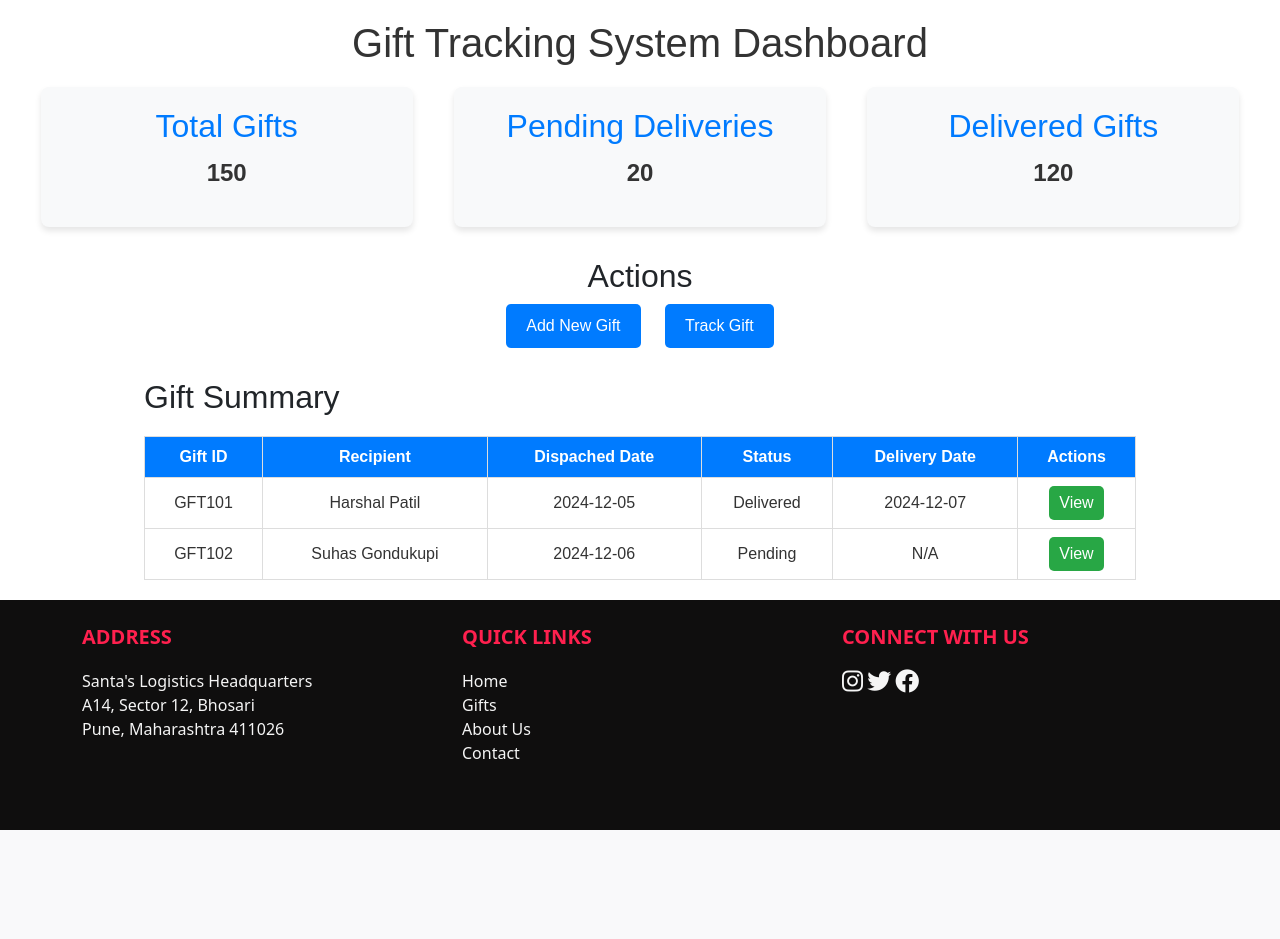
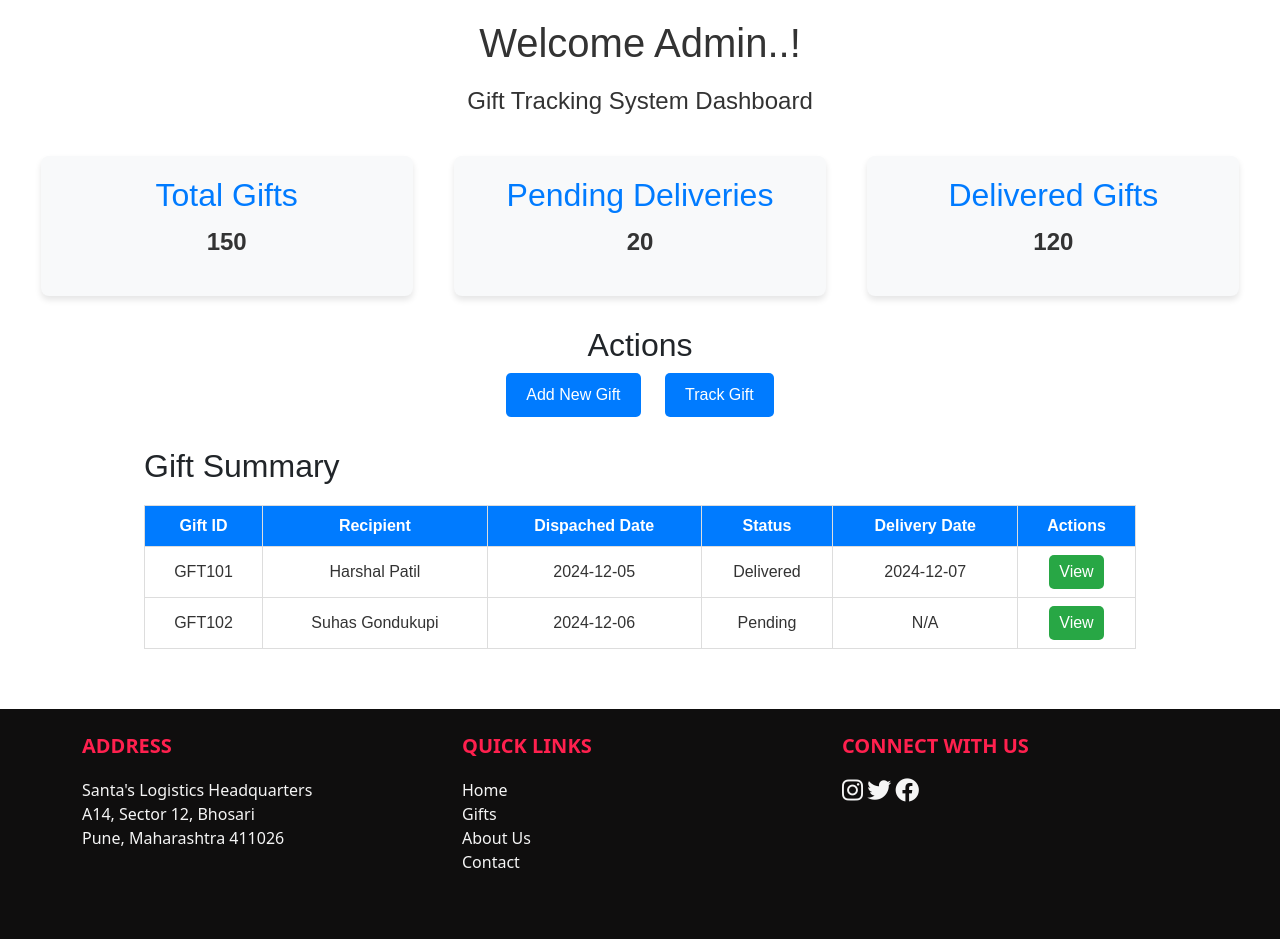
Before and after one commit to Suhas2002G/Santa-Treasure, a Django app: page /dashboard in a window 1280 px wide. Shown: the part 70-1009 px from the top of the page. Before the commit the page ends 900 px from the top, so only its background shows below. Run offline with Django 5.2, Linux system fonts and the light colour scheme; some libraries are stand-ins or nearby versions; some web fonts are replaced.

Commit message:
admin panel

```diff
--- a/santa/myapp/models.py
+++ b/santa/myapp/models.py
@@ -22,5 +22,6 @@ class Address(models.Model):
     city = models.CharField(max_length=50)  # City
     state = models.CharField(max_length=50)  # State
     postal_code = models.CharField(max_length=10)  # Postal/ZIP code
+    phone = models.CharField(max_length=10, blank=True, null=True)
     created_at = models.DateTimeField(auto_now_add=True)  # Timestamp of creation
     updated_at = models.DateTimeField(auto_now=True)  # Timestamp of last update
--- a/santa/myapp/views.py
+++ b/santa/myapp/views.py
@@ -69,25 +69,34 @@ def dashboard(request):
 
 # Admin Login
 def adminLogin(request):
-    context={}
+    print(User.objects.filter(username='admin@gmail.com'))
+    context = {}
     if request.method == 'GET':
-        return render(request,'AdminLogin.html')
+        return render(request, 'adminLogin.html', context)
+
+    e = request.POST.get('ue')  # retrieve username
+    p = request.POST.get('upass')  # retrieve password
+
+    # Authenticate user
+    user = authenticate(username=e, password=p)
+    if user:
+        if user.is_staff:  # Check for staff privileges
+            login(request, user)
+            return redirect('/dashboard')  # Redirect to admin dashboard
+        context['errormsg'] = "You don't have Admin access"
     else:
-        e=request.POST['ue']
-        p=request.POST['upass']
-        u=authenticate(username=e,password=p)
-        # print(u)
-        if u is not None and u.is_superuser==True:
-            # print(u)
-            login(request,u)
-            return redirect('/dashboard')
-        else:
-            context['errormsg']='Invalid Admin Credential'
-            return render(request,'AdminLogin.html',context)
+        context['errormsg'] = 'Invalid Admin Credentials'
+
+    # Render the login page with error message
+    return render(request, 'adminLogin.html', context)
+
 
 
 def myprofile(request):
-    return render(request,'profile.html')
+    context={}
+    u=User.objects.filter(id=request.user.id)
+    context['data']=u
+    return render(request,'profile.html',context)
 
 
 def gifts(request):
--- a/santa/static/style.css
+++ b/santa/static/style.css
@@ -575,7 +575,11 @@
   text-align: center;
   margin-bottom: 20px;
 }
-
+.dashboard h4 {
+  color: #333;
+  text-align: center;
+  margin-bottom: 40px;
+}
 .stats {
   display: flex;
   justify-content: space-around;
@@ -625,6 +629,7 @@
 .gift-table {
   margin: 0 auto;
   width: 80%;
+  margin-bottom: 40px;
 }
 
 .gift-table table {
--- a/santa/templates/adminLogin.html
+++ b/santa/templates/adminLogin.html
@@ -19,7 +19,7 @@
       <div class="mb-4 input-group">
         <span class="input-group-text"><i class="bi bi-envelope-fill"></i></span>
         <input
-          type="email"
+          type="text"
           name="ue"
           class="form-control"
           placeholder="Enter your email"
--- a/santa/templates/dashboard.html
+++ b/santa/templates/dashboard.html
@@ -3,7 +3,8 @@
 {% block 'main' %}
 
 <div class="dashboard" style="margin-top: 69px;">
-    <h1>Gift Tracking System Dashboard</h1>
+    <h1>Welcome Admin..!</h1>
+    <h4>Gift Tracking System Dashboard</h4>
     <div class="stats">
         <div class="stat-card">
             <h2>Total Gifts</h2>
```
Also changed, not shown: santa/templates/profile.html (+9 -11 lines), santa/myapp/migrations/0005_address_phone.py (added).
